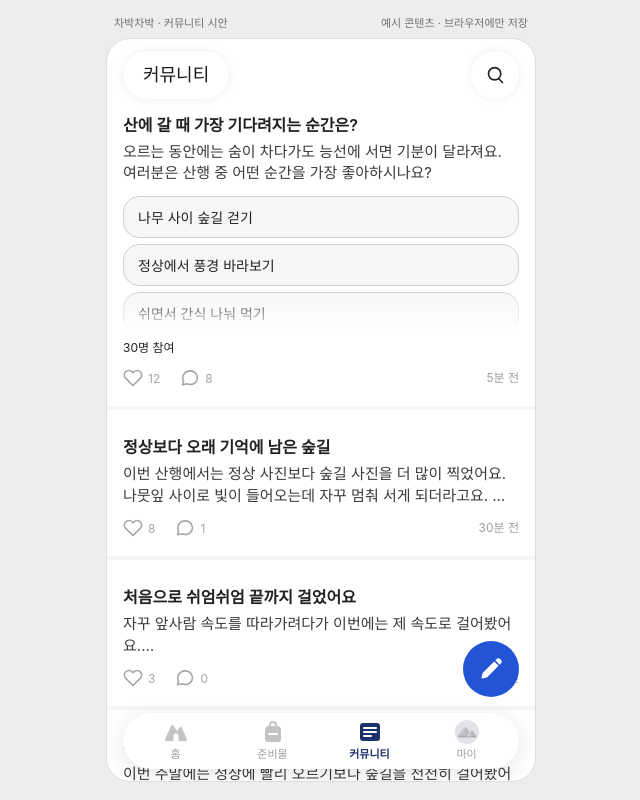
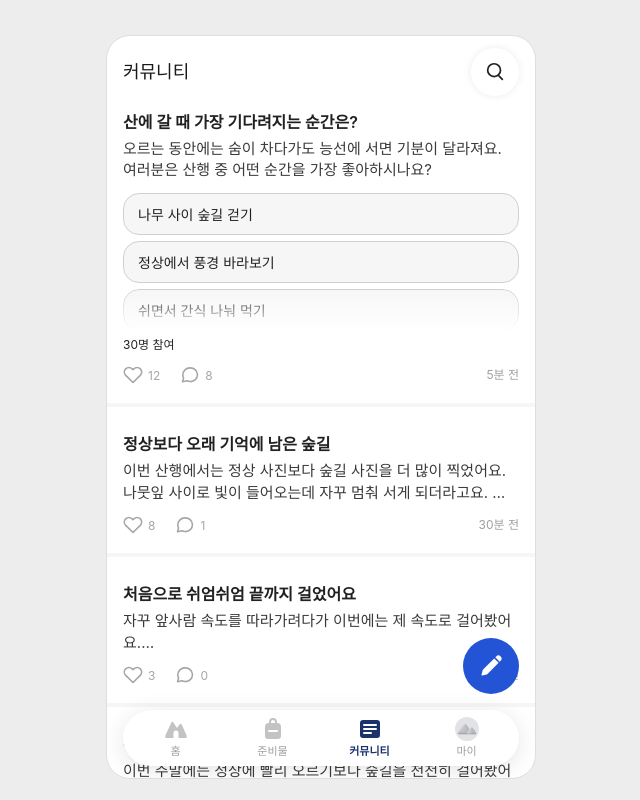
Before and after one commit to wiiee-kr/chabakchabak, a plain HTML site: page prototype/community.html in a window 1280 px wide. Shown: the whole page, without its empty margins (319-959 px from the left). Drawn offline with Linux system fonts and the light colour scheme; a web font is replaced by a local one.

Commit message:
홈 기준으로 주요 탭 상단 앱바 정렬 통일

```diff
--- a/prototype/styles/layout.css
+++ b/prototype/styles/layout.css
@@ -181,6 +181,34 @@ svg.navigation-icon--share { width: 20px; height: 20px; }
 body > main#app > header { width: calc(100% + 20px); margin-left: -10px; margin-bottom: var(--app-body-gap); }
 @media (max-width: 900px) { body > main#app > header { width: calc(100% + 8px); margin-left: -4px; } }
 
+/* Root tabs share the home's open leading area and floating actions. */
+.app-bar__leading:has(> :is(h1, strong):only-child) {
+  background: transparent;
+  box-shadow: none;
+  border-radius: 0;
+}
+
+/* Packing's main supplies the same horizontal inset as the home header. */
+body > main#app:has(.packing-home-actions) {
+  padding-inline: 16px;
+}
+body > main#app:has(.packing-home-actions) > header {
+  width: 100%;
+  margin-inline: auto;
+}
+
+/* Community uses a flex frame, so its top inset is set by the header margin. */
+body[data-host-prefix] > .note { display: none; }
+body[data-host-prefix] > .phone { margin-top: 35px; }
+@media (max-width: 520px) {
+  body[data-host-prefix] > .phone { margin-top: 0; height: 100dvh; max-width: none; }
+}
+.topbar .app-bar__actions .icon svg {
+  width: 22px;
+  height: 22px;
+  stroke-width: 1.9;
+}
+
 /* Tabs are the first body element on activity screens. */
 .topbar + .activity-tabs { margin-top: var(--app-body-gap); }
 
@@ -243,8 +271,8 @@ body > main#app .stack > .primary { font-size: var(--cta-label-large-size); }
 /* All leading app-bar groups use zero left padding, including icon-only groups. */
 .app-bar__leading:has(> :is(.app-bar__icon, .icon):first-child):not(:has(> :nth-child(n+2):not([hidden]))) { padding-left: 0; }
 
-/* Root tab title-only groups retain their original horizontal spacing. */
-.app-bar__leading:has(> :is(h1, strong):only-child) { padding-left: 20px; padding-right: 20px; }
+/* Root titles align with the home logo. */
+.app-bar__leading:has(> :is(h1, strong):only-child) { padding-inline: 0; }
 
 /* Toasts overlay the app-bar position at the top of the screen. */
 #toast, #notice {
```
